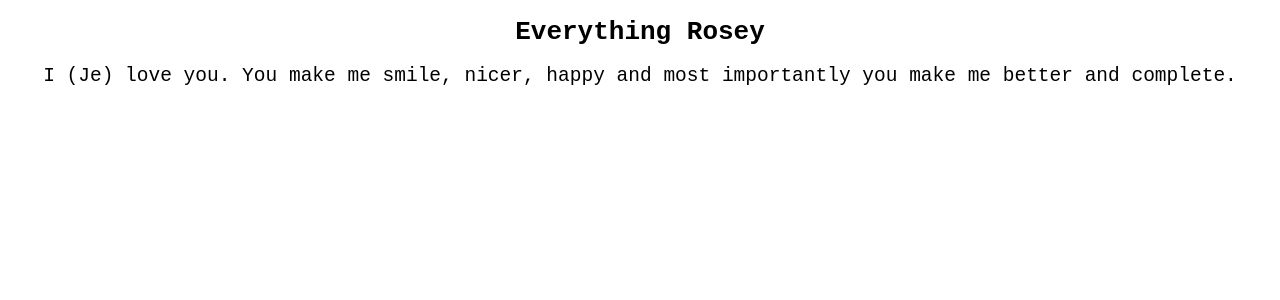
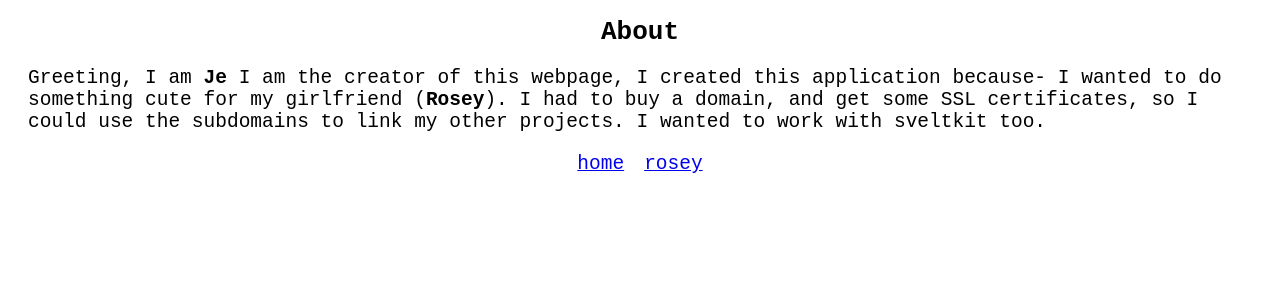
Before and after one commit to saurabhje/rosey, a SvelteKit app: page /about in a window 1280 px wide. Shown: the top 300 px of the page. Built offline with nearby package versions, Linux system fonts and the light colour scheme.

Commit message:
Add routes

```diff
--- a/src/routes/+page.svelte
+++ b/src/routes/+page.svelte
@@ -28,24 +28,41 @@
      "8oo...oo888""         [SA] 29.01.25
     </pre>
 </div>
-
+<div class="links">
+    <a href="/rosey">rosey</a>
+    <a href="/about">about</a>
+</div>
 <style>
     .ascii {
         display: flex;
         align-items: center;
         justify-content: center;
-        height: 95vh;
         animation: blinkFade 2s ease-in-out infinite;
     }
     pre {
         color: red;
+    }
+    .links {
+        font-family: monospace;
+        display: flex;
+        align-items: center;
+        justify-content: center;
+        gap: 20px;
+        font-size: 1.5em;
+        position: fixed;
+        bottom: 30px;
+        width: 100%;
+    }
+
+    a:visited{
+        color: black;
     }
     @keyframes blinkFade {
         0% {
             opacity: 1;
         }
         50% {
-            opacity: 0.5;
+            opacity: 0.4;
         }
         100% {
             opacity: 1;
--- a/src/routes/about/+page.svelte
+++ b/src/routes/about/+page.svelte
@@ -1,14 +1,35 @@
-<h1>Everything Rosey</h1>
-<p>I (Je) love you. You make me smile, nicer, happy and most importantly you make me better and complete.</p>
+<h1>About</h1>
+<p>
+    Greeting, I am <span>Je</span> I am the creator of this webpage, I created
+    this application because- I wanted to do something cute for my girlfriend (<span>Rosey</span>). I had to buy a domain, and get some SSL certificates, so I could use the
+    subdomains to link my other projects. I wanted to work with sveltkit too.
+</p>
+<div class="links">
+    <a href="/">home</a>
+    <a href="/rosey">rosey</a>
+</div>
 <style>
-    h1{
+    h1 {
+        font-family: monospace;
         text-align: center;
-        font-family: monospace;
+    }
+    span {
+        font-weight: 800;
     }
     p {
-        margin: 0 20px;
         font-family: monospace;
-        text-align: center;
+        font-size: 1.5em;
+        margin: 20px;
+    }
+    .links {
+        font-family: monospace;
+        display: flex;
+        align-items: center;
+        justify-content: center;
+        gap: 20px;
         font-size: 1.5em;
     }
+    a:visited{
+        color: black;
+    }
 </style>
--- /dev/null
+++ b/src/routes/rosey/+page.svelte
@@ -0,0 +1,29 @@
+<h1>Everything Rosey</h1>
+<p>I (Je) love you. You make me smile, nicer, happy and most importantly you make me better and complete.</p>
+<div class="links">
+    <a href="/">home</a>
+    <a href="/about">about</a>
+</div>
+<style>
+    h1{
+        text-align: center;
+        font-family: monospace;
+    }
+    p {
+        margin: 20px;
+        font-family: monospace;
+        text-align: center;
+        font-size: 1.5em;
+    }
+    .links {
+        font-family: monospace;
+        display: flex;
+        align-items: center;
+        justify-content: center;
+        gap: 20px;
+        font-size: 1.5em;
+    }
+    a:visited{
+        color: black;
+    }
+</style>
```
